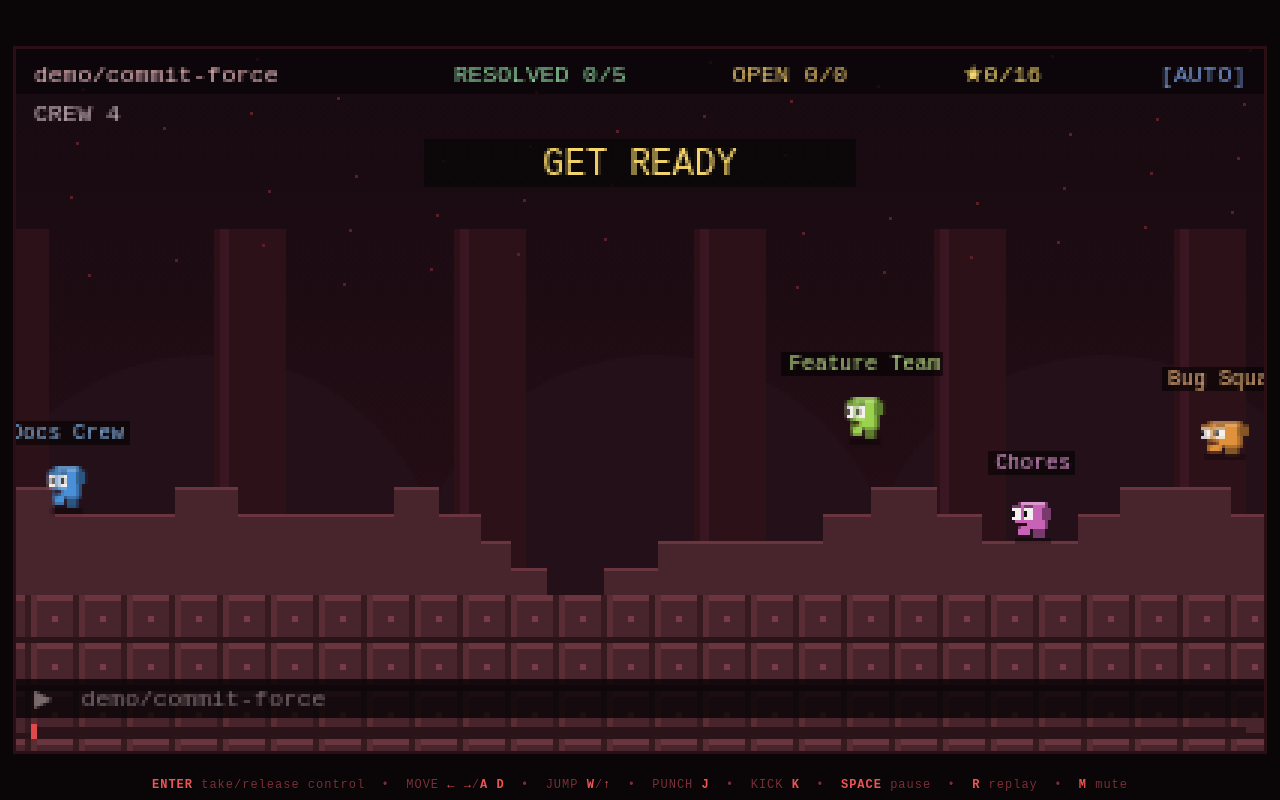
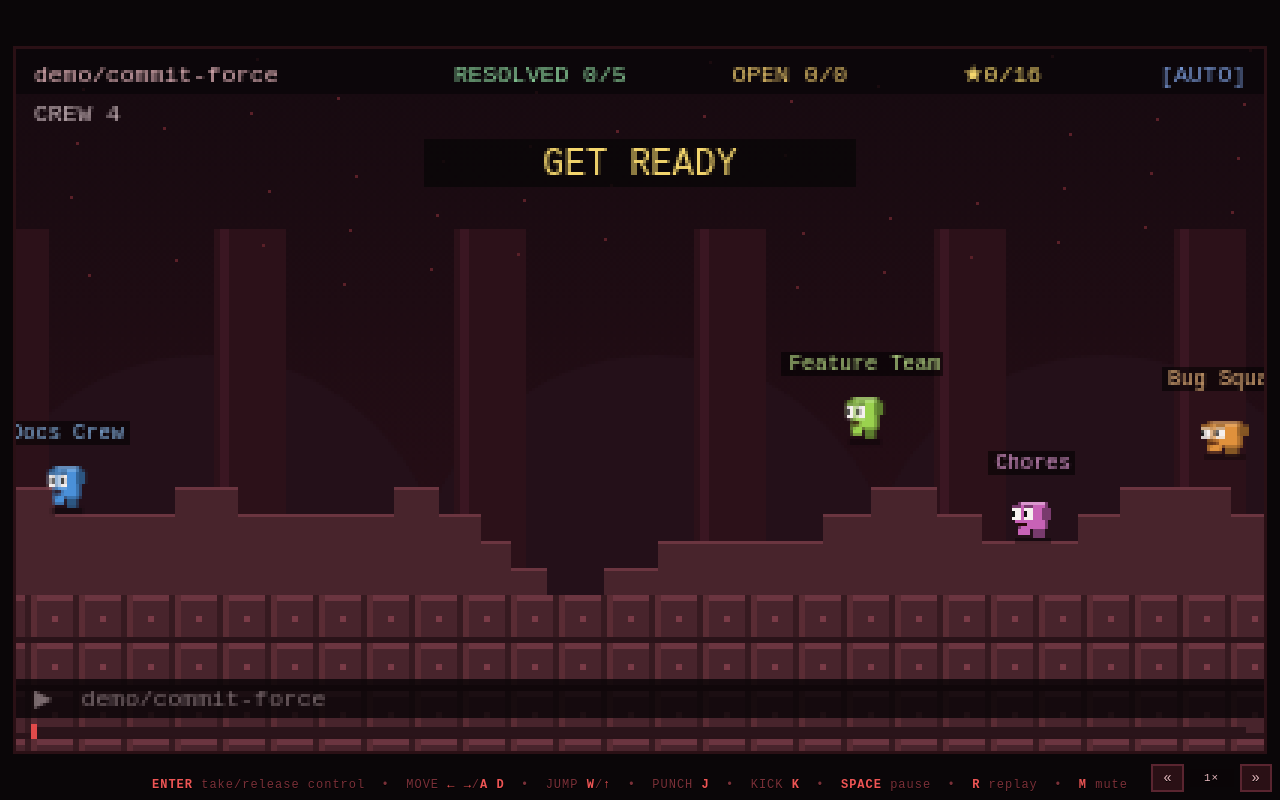
Before and after one commit to ithinkthisisfun/commit-force, a website: page play.html in a window 1280 px wide. Drawn offline with Linux system fonts and the light colour scheme.

Commit message:
Mirror from deploy repo @ 21b66fe

```diff
--- a/play.html
+++ b/play.html
@@ -34,6 +34,12 @@
   #pauseContinue { margin-top:20px; font-family:inherit; font-size:16px; letter-spacing:3px; padding:11px 34px; border:none; cursor:pointer; background:#c92b2b; color:#fff; text-shadow:1px 1px 0 #000; box-shadow:0 4px 0 #7a1a1a; }
   #pauseContinue:hover { background:#e04a4a; }
   #pauseContinue:active { transform:translateY(3px); box-shadow:0 1px 0 #7a1a1a; }
+  /* speed control -- lower right */
+  #speedctl { position:absolute; bottom:8px; right:8px; z-index:9; display:flex; align-items:center; gap:6px; font-family:inherit; user-select:none; }
+  #speedctl button { font-family:inherit; font-size:14px; line-height:1; padding:5px 10px; background:#2a1015; color:#e7b7bd; border:2px solid #5a2530; cursor:pointer; text-shadow:0 1px 0 #000; }
+  #speedctl button:hover:not(:disabled) { background:#c92b2b; color:#fff; border-color:#e04a4a; }
+  #speedctl button:disabled { opacity:.4; cursor:default; }
+  #speedlbl { min-width:36px; text-align:center; font-size:11px; letter-spacing:1px; color:#e7b7bd; text-shadow:0 1px 0 #000; background:rgba(10,6,8,0.6); padding:3px 4px; }
 </style>
 </head>
 <body>
@@ -54,6 +60,11 @@
 <div id="hint">
   <b>ENTER</b> take/release control &nbsp;&bull;&nbsp; MOVE <b>&larr; &rarr;</b>/<b>A D</b> &nbsp;&bull;&nbsp;
   JUMP <b>W</b>/<b>&uarr;</b> &nbsp;&bull;&nbsp; PUNCH <b>J</b> &nbsp;&bull;&nbsp; KICK <b>K</b> &nbsp;&bull;&nbsp; <b>SPACE</b> pause &nbsp;&bull;&nbsp; <b>R</b> replay &nbsp;&bull;&nbsp; <b>M</b> mute
+</div>
+<div id="speedctl">
+  <button id="slower" type="button" tabindex="-1" title="slower" aria-label="slower">&laquo;</button>
+  <span id="speedlbl">1&times;</span>
+  <button id="faster" type="button" tabindex="-1" title="faster" aria-label="faster">&raquo;</button>
 </div>
 
 <!-- Generated by build-level.mjs. If missing, the game falls back to a demo run. -->
@@ -1300,8 +1311,20 @@ function render(){
 }
 
 setupIntro();   // beam the crew in before the first frame
+
+// SPEED control (lower-right): step through 0.25x .. 4x. gameSpeed scales the fixed-step accumulator,
+// so the whole sim runs proportionally faster/slower (music tempo is independent and stays put).
+const SPEEDS=[0.25,0.5,1,2,4]; let speedIdx=2, gameSpeed=1;
+(()=>{ const ctl=document.getElementById("speedctl"); if(!ctl) return; if(bgMode){ ctl.style.display="none"; return; }   // no speed control on the attract loop
+  const lbl=document.getElementById("speedlbl"), slower=document.getElementById("slower"), faster=document.getElementById("faster");
+  const apply=()=>{ gameSpeed=SPEEDS[speedIdx]; lbl.textContent=gameSpeed+"×"; slower.disabled=speedIdx===0; faster.disabled=speedIdx===SPEEDS.length-1; };
+  slower.onclick=()=>{ if(speedIdx>0){ speedIdx--; apply(); } slower.blur(); };
+  faster.onclick=()=>{ if(speedIdx<SPEEDS.length-1){ speedIdx++; apply(); } faster.blur(); };
+  apply(); })();
+
 let acc=0,last=performance.now(); const STEP=1000/60;
-function loop(now){ acc+=now-last; last=now; let guard=0; while(acc>=STEP&&guard++<5){ update(); acc-=STEP; } render(); requestAnimationFrame(loop); }
+function loop(now){ let dt=Math.min(100, now-last); last=now; acc+=dt*gameSpeed;   // scale real time by the speed multiplier
+  let guard=0; while(acc>=STEP && guard++<8){ update(); acc-=STEP; } render(); requestAnimationFrame(loop); }
 requestAnimationFrame(loop);
 })();
 </script>
```
